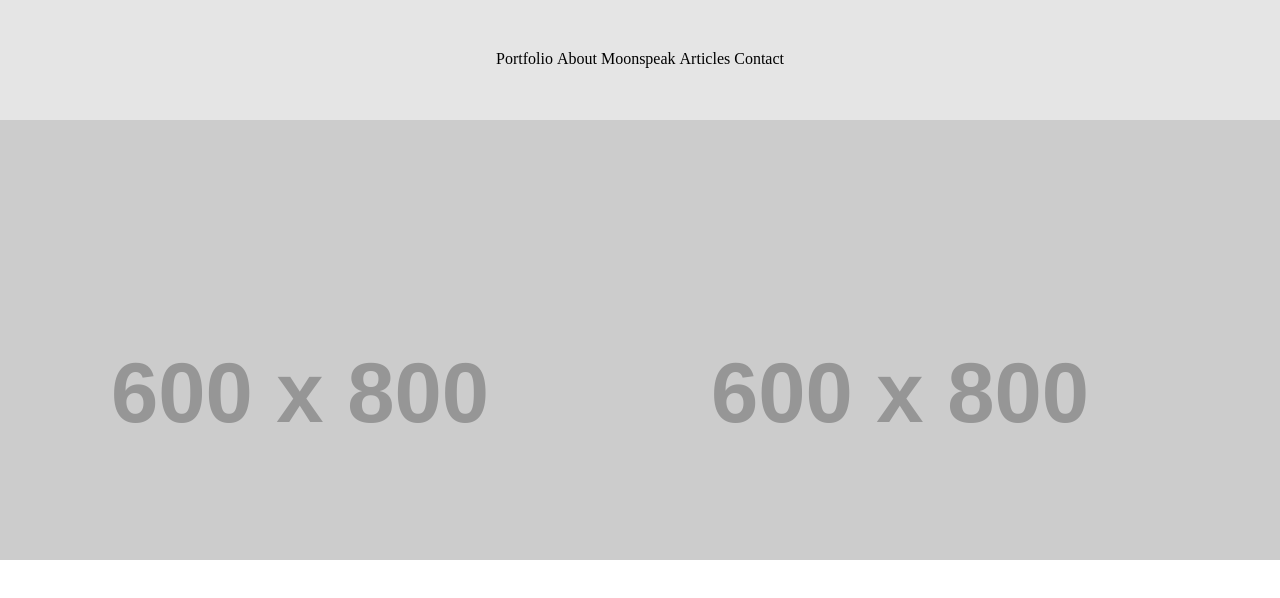
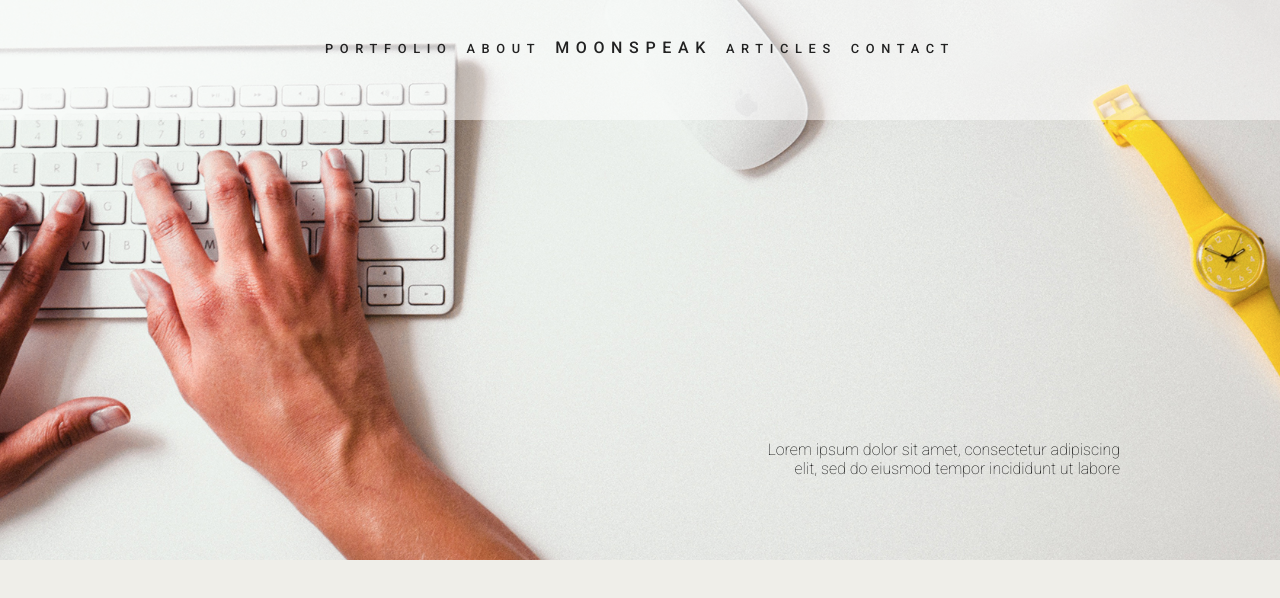
Before and after one commit to deidrah/moonspeak, a plain HTML site: page index.html in a window 1280 px wide. Drawn offline with Linux system fonts and the light colour scheme; placeholder pictures from the web are drawn by us.

Commit message:
adding pictures and header

```diff
--- a/css/styles.css
+++ b/css/styles.css
@@ -1,18 +1,25 @@
+@import url('https://fonts.googleapis.com/css?family=Roboto:100,300,400,500,700');
+
 body {
 	margin: 0;
 	padding: 0;
+	background-color: #efeee9;
 }
 
 header {
 	width: 100%;
 	height: 70vh;
-	background: url('http://placehold.it/600x800');
+	background: url('../img/header.jpg') no-repeat;
+	background-size: cover;
 }
 
 nav {
 	background-color: rgba(255,255,255,.5);
 	height: 15vh;
 	text-align: center;
+	font-family: 'Roboto', 'sans-serif';
+	font-weight: 500;
+	text-transform: uppercase;
 }
 
 ul {
@@ -22,10 +29,30 @@ ul {
 
 ul li {
 	display: inline-block;
-	padding-top: 50px;
+	padding-top: 3%;
+	letter-spacing: 0.415em;
 }
 
 li a {
 	text-decoration: none;
-	color: #000;
+	color: #222222;
+	font-size: 0.8rem;
 }
+
+li + li {
+	margin-left: 10px;
+}
+
+#logo {
+	font-size: 1rem;
+}
+
+#headerText {
+	position: relative;
+	top: 40vh;
+	right: 20vh;
+	font-family: 'Roboto', 'sans-serif';
+	font-weight: 100;
+	font-size: 1rem;
+	text-align: right;
+}
--- a/index.html
+++ b/index.html
@@ -16,6 +16,7 @@
 			<li><a href="#">Contact</a></li>
 			</ul>
 		</nav>
+		<div id="headerText">Lorem ipsum dolor sit amet, consectetur adipiscing<br>elit, sed do eiusmod tempor incididunt ut labore</div>
 	</header>
 </body>
 </html>
```
Also changed, not shown: img/1.png (added), img/2.png (added), img/3.png (added), img/4.png (added), img/5.png (added), img/6.png (added), img/buttons.png (added), img/header.jpg (added).
